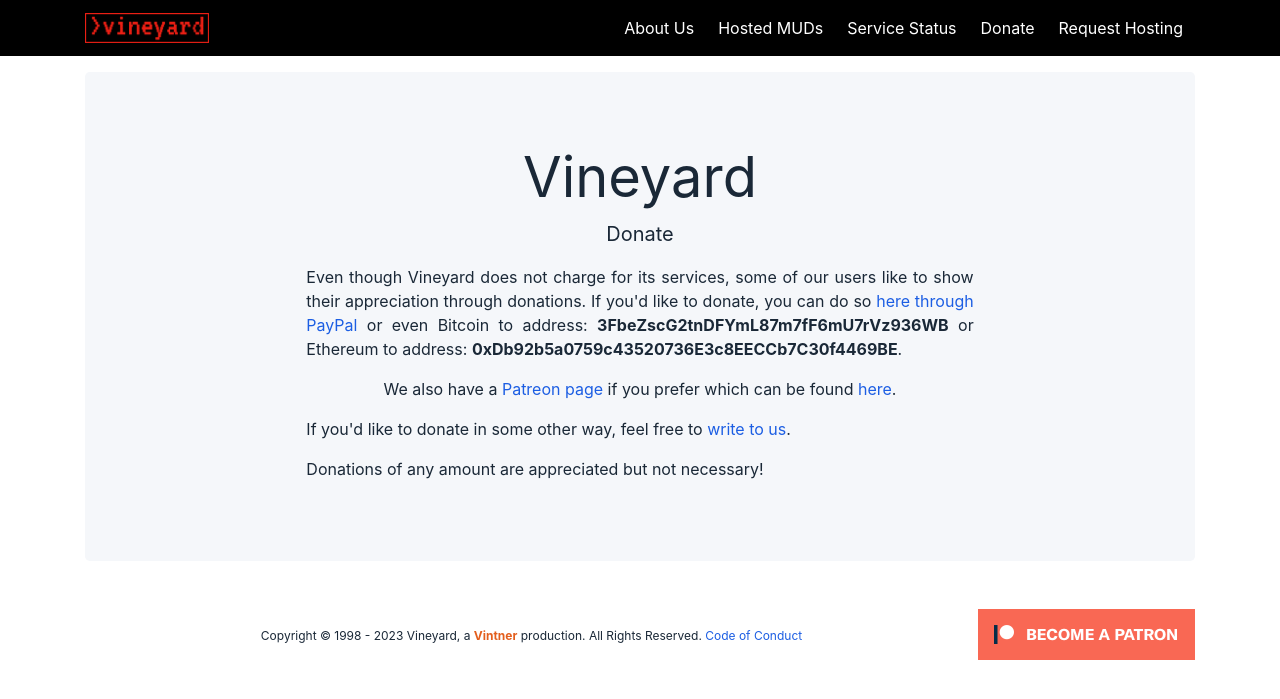
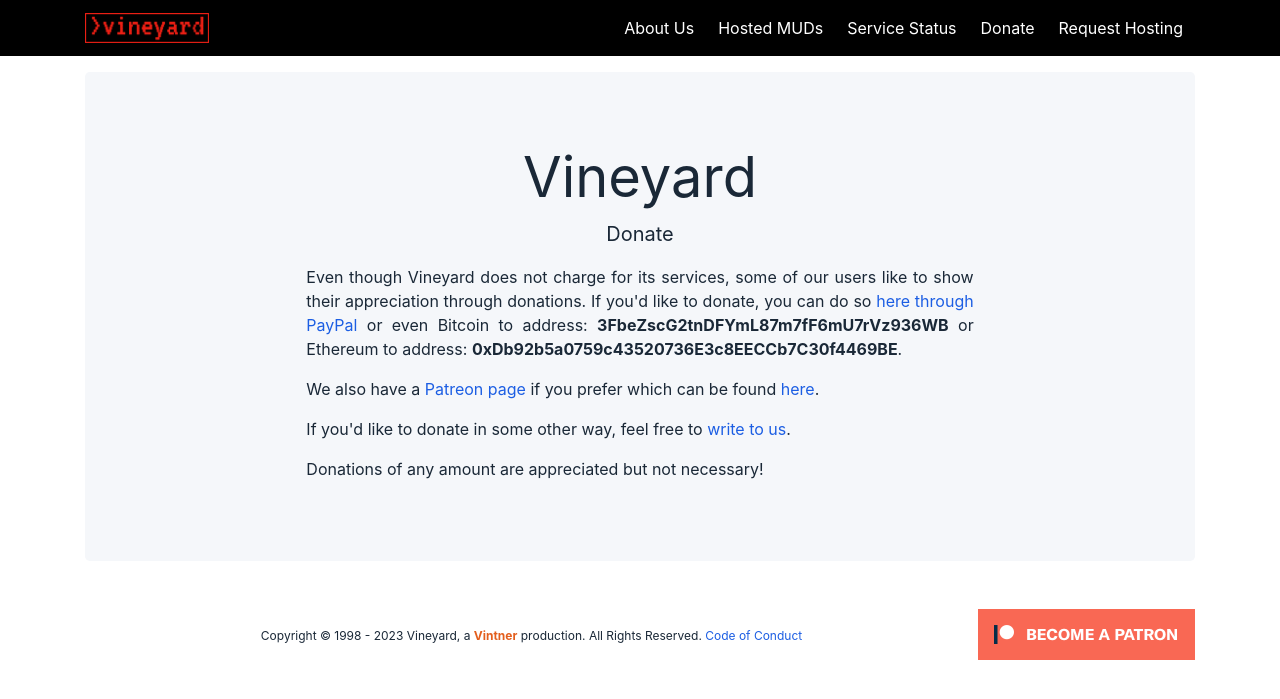
Before and after one commit to vintnerhaus/vineyard.haus, a Jekyll site: the page built from donate.html, in a window 1280 px wide. Shown: the top 699 px of the page. Built offline with Jekyll 4.4.1, drawn with Linux system fonts in a browser that asks for light colours; nearby versions of some CDN libraries; Markdown is read by kramdown in place of the engine named in the settings.

Commit message:
Update donate.html

```diff
--- a/donate.html
+++ b/donate.html
@@ -11,7 +11,7 @@
       their appreciation through
       donations. If you'd like to donate, you can do so <a href="https://www.paypal.me/jasonbabo" target="_blank">here
         through PayPal</a> or even Bitcoin to address: <b>3FbeZscG2tnDFYmL87m7fF6mU7rVz936WB</b> or Ethereum to address: <b>0xDb92b5a0759c43520736E3c8EECCb7C30f4469BE</b>.</p>
-        <p>We also have a <a href="https://www.patreon.com/VineyardHosting" target="_blank">Patreon page</a> if you prefer which can be found <a href="https://www.patreon.com/VineyardHosting" target="_blank">here</a>.</p>
+        <p style="text-align:justify">We also have a <a href="https://www.patreon.com/VineyardHosting" target="_blank">Patreon page</a> if you prefer which can be found <a href="https://www.patreon.com/VineyardHosting" target="_blank">here</a>.</p>
     <p style="text-align:justify">If you'd like to donate in some other way, feel free to
       <script language="JavaScript">
         var username = "hostme";
```
